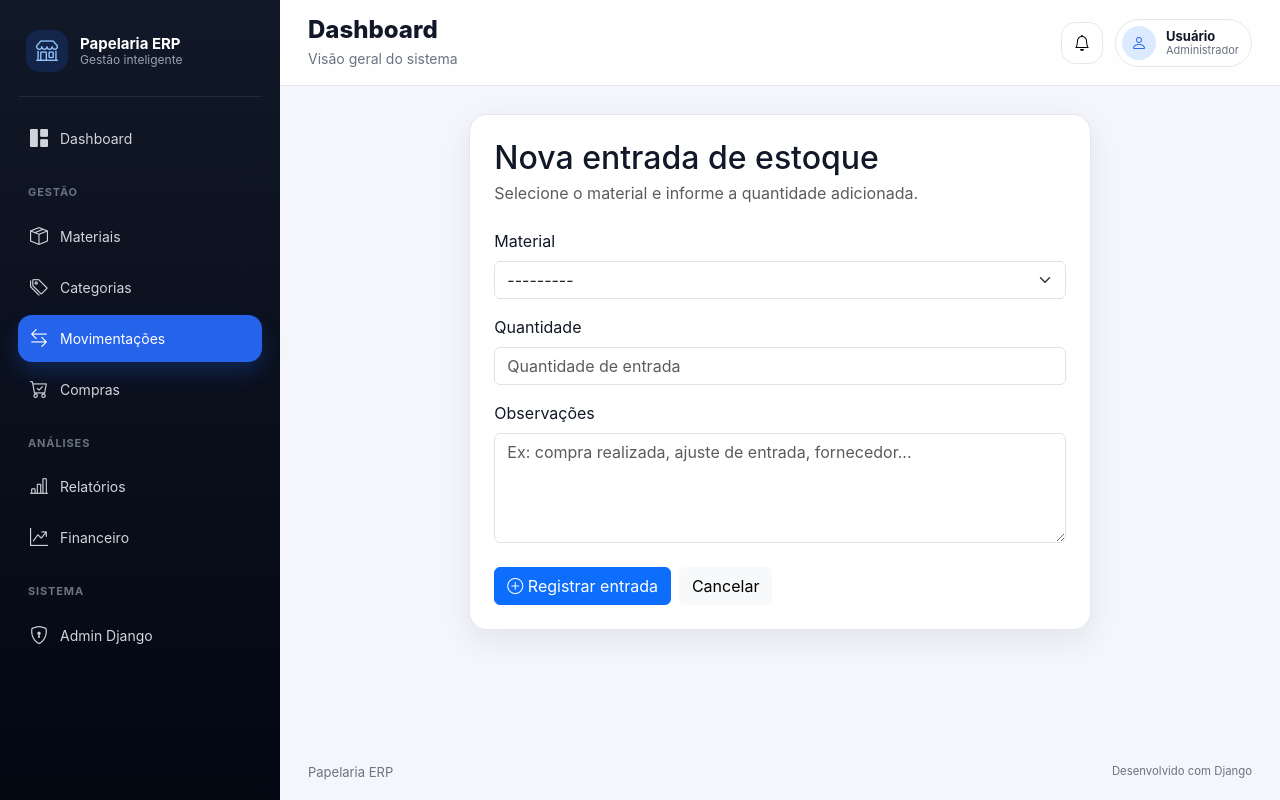
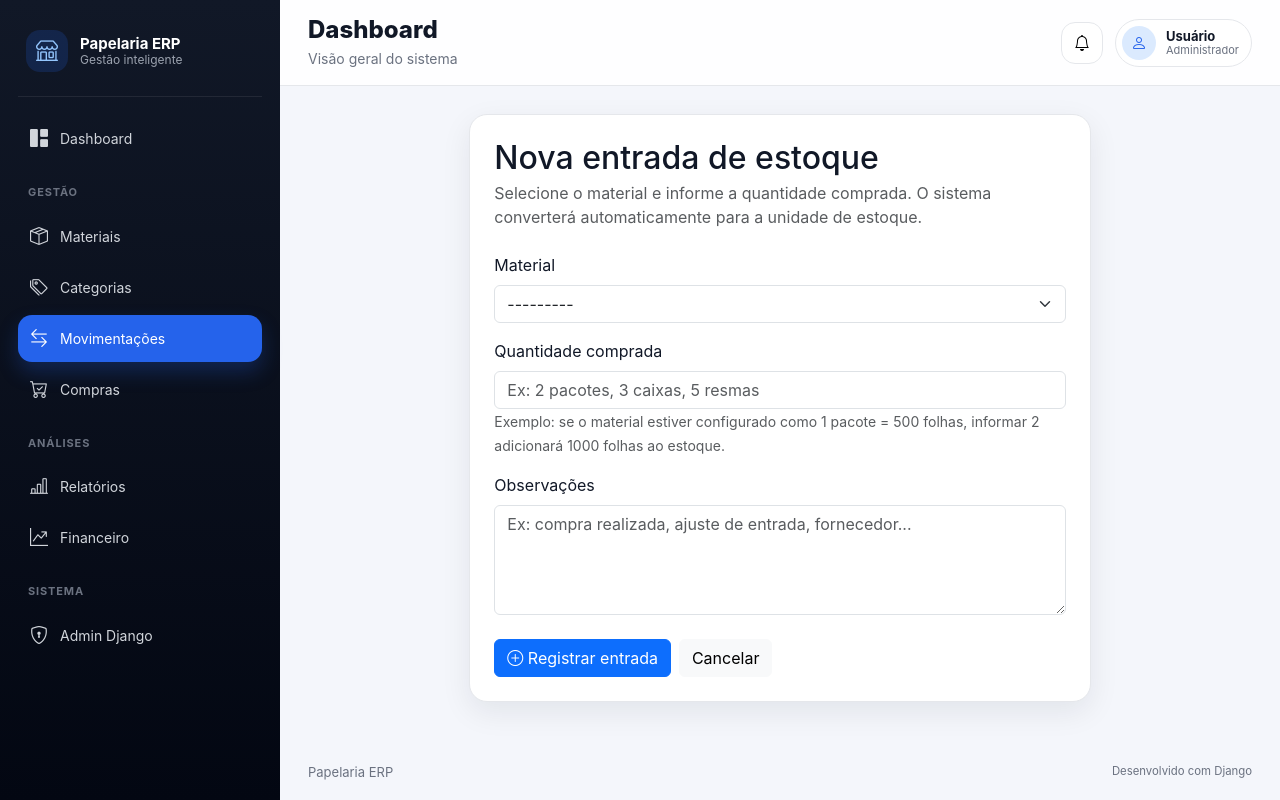
Before and after one commit to rogereichert/papelaria_erp, a Django app: page /inventory/stock/entry/ in a window 1280 px wide. Run offline with Django 5.2, Linux system fonts and the light colour scheme; data comes from the database, SQL or seed files in the repository; both versions use the stored data as it was after the commit.

Commit message:
feat: apply unit conversion to stock entries

```diff
--- a/apps/core/templates/core/home.html
+++ b/apps/core/templates/core/home.html
@@ -74,7 +74,7 @@
                             {{ movement.get_movement_type_display }}
                         </td>
 
-                        <td>{{ movement.quantity }}</td>
+                        <td>{{ movement.quantity }} {{ movement.material.stock_unit }}</td>
 
                         <td>
                             {{ movement.created_at|date:"d/m/Y H:i" }}
--- a/apps/inventory/forms/stock_entry_form.py
+++ b/apps/inventory/forms/stock_entry_form.py
@@ -15,7 +15,7 @@ class StockEntryForm(forms.Form):
     )
 
     quantity = forms.DecimalField(
-        label="Quantidade",
+        label="Quantidade comprada",
         min_value=0.01,
         max_digits=10,
         decimal_places=2,
@@ -23,7 +23,7 @@ class StockEntryForm(forms.Form):
             attrs={
                 "class": "form-control",
                 "step": "0.01",
-                "placeholder": "Quantidade de entrada",
+                "placeholder": "Ex: 2 pacotes, 3 caixas, 5 resmas",
             }
         ),
     )
--- a/apps/inventory/templates/inventory/stock/entry.html
+++ b/apps/inventory/templates/inventory/stock/entry.html
@@ -16,7 +16,7 @@
             <div class="mb-4">
                 <h2 class="mb-1">Nova entrada de estoque</h2>
                 <p class="text-muted mb-0">
-                    Selecione o material e informe a quantidade adicionada.
+                    Selecione o material e informe a quantidade comprada. O sistema converterá automaticamente para a unidade de estoque.
                 </p>
             </div>
 
@@ -40,10 +40,15 @@
 
                 <div class="mb-3">
                     <label class="form-label">
-                        Quantidade
+                        Quantidade comprada
                     </label>
 
                     {{ form.quantity }}
+
+                    <small class="text-muted">
+                        Exemplo: se o material estiver configurado como 1 pacote = 500 folhas,
+                        informar 2 adicionará 1000 folhas ao estoque.
+                    </small>
 
                     {% if form.quantity.errors %}
                         <div class="text-danger mt-1">
--- a/apps/inventory/templates/inventory/stock/list.html
+++ b/apps/inventory/templates/inventory/stock/list.html
@@ -85,15 +85,15 @@
                         </td>
 
                         <td>
-                            {{ movement.quantity }}
+                            {{ movement.quantity }} {{ movement.material.stock_unit }}
                         </td>
 
                         <td>
-                            {{ movement.previous_stock }}
+                            {{ movement.previous_stock }} {{ movement.material.stock_unit }}
                         </td>
 
                         <td>
-                            {{ movement.new_stock }}
+                            {{ movement.new_stock }} {{ movement.material.stock_unit }}
                         </td>
 
                         <td>
```
Also changed, not shown: apps/inventory/services/stock_service.py (+21 -7 lines), db.sqlite3.
